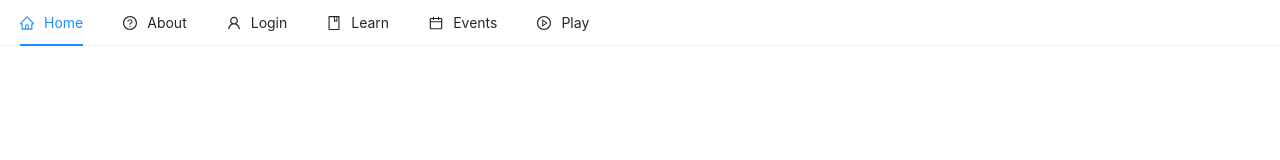
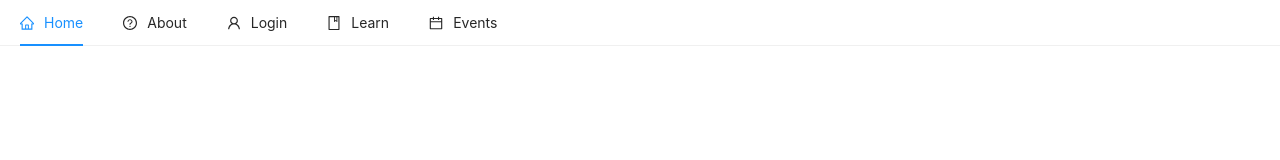
Before and after one commit to aadarshjha/kombucha, a React (Create React App) app in the folder client/: page / in a window 1280 px wide. Shown: the top 160 px of the page. Built offline with nearby package versions, Linux system fonts and the light colour scheme.

Commit message:
fremoved play button for now since we dont kow if were actuallyu doing it

```diff
--- a/client/src/components/NavBar.tsx
+++ b/client/src/components/NavBar.tsx
@@ -30,9 +30,9 @@ const NavBar: React.FC<Record<string, never>> = () => {
       <Menu.Item icon={<CalendarOutlined />}>
         <Link to="/events">Events</Link>
       </Menu.Item>
-      <Menu.Item icon={<PlayCircleOutlined />}>
+      {/* <Menu.Item icon={<PlayCircleOutlined />}>
         <Link to="/play">Play</Link>
-      </Menu.Item>
+      </Menu.Item> */}
     </Menu>
   );
 };
--- a/client/src/views/landingpage/landingpage.tsx
+++ b/client/src/views/landingpage/landingpage.tsx
@@ -8,10 +8,6 @@ const LandingPage: React.FC<Record<string, never>> = () => (
     <div className="intro">
       <Intro />
     </div>
-    <div className="scroll">
-      {/* <Info /> */}
-      {/* <Scroll /> */}
-    </div>
   </div>
 );
 
```
